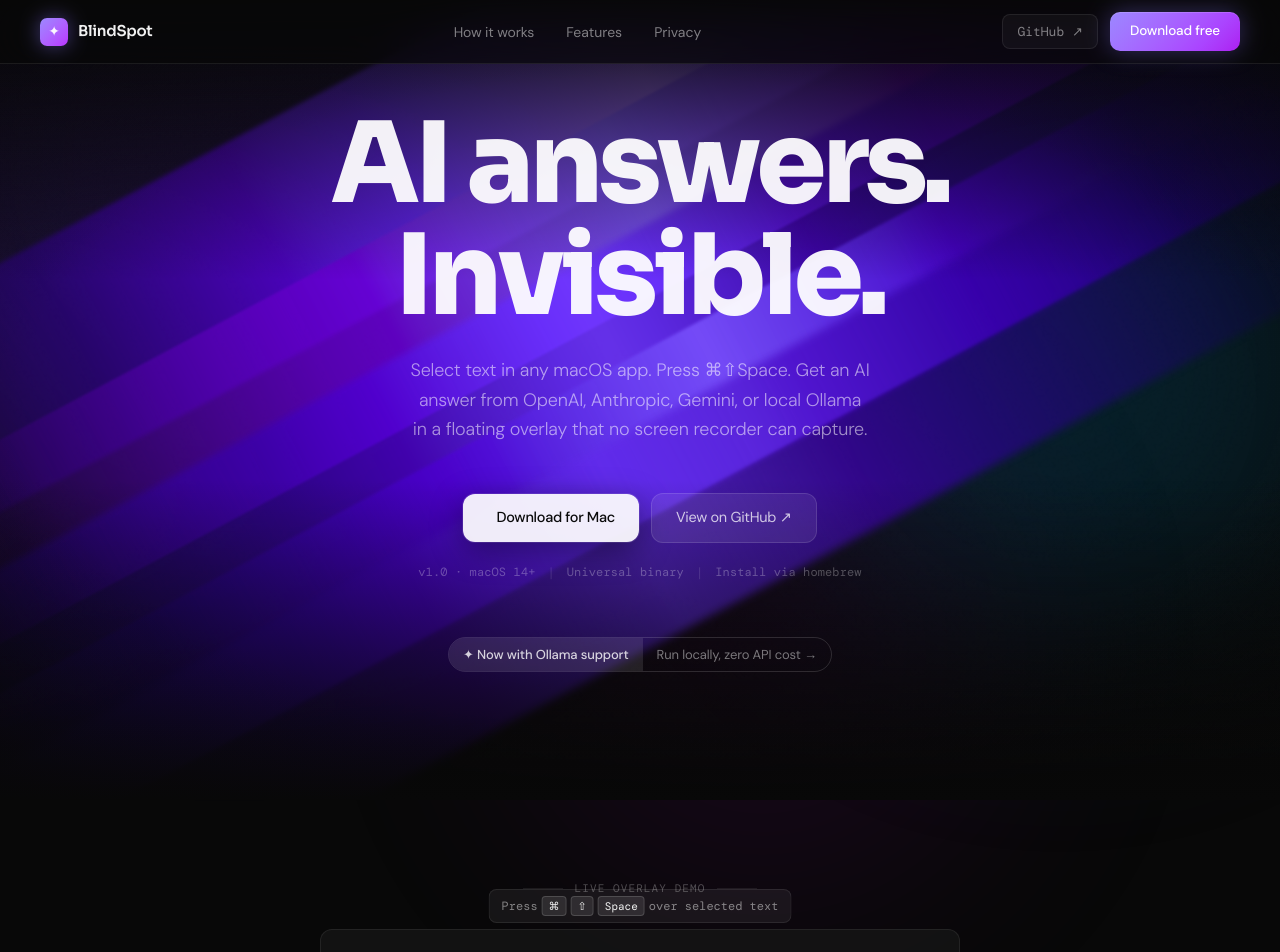
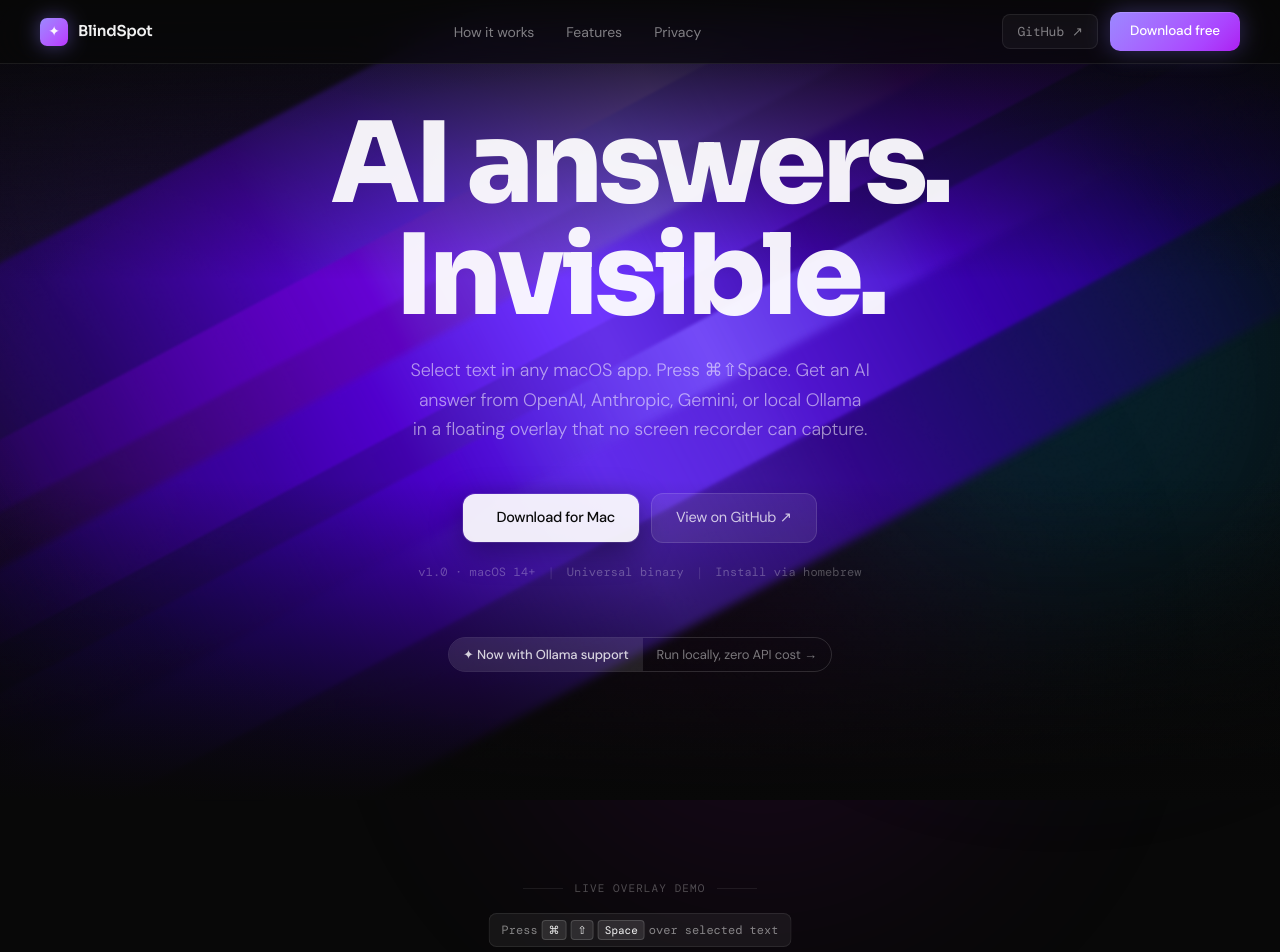
Before and after one commit to Nainounen/blindspot-landing, a Next.js app: page / in a window 1280 px wide. Shown: the top 952 px of the page. Built offline with nearby package versions, Linux system fonts and the light colour scheme.

Commit message:
fix: add missing MockupSection fix and favicon.ico to icons metadata

```diff
--- a/src/app/layout.tsx
+++ b/src/app/layout.tsx
@@ -42,6 +42,7 @@
   ],
   icons: {
     icon: [
+      { url: "/favicon.ico", type: "image/x-icon" },
       { url: "/favicon-16x16.png", sizes: "16x16", type: "image/png" },
       { url: "/favicon-32x32.png", sizes: "32x32", type: "image/png" },
     ],
--- a/src/components/MockupSection.tsx
+++ b/src/components/MockupSection.tsx
@@ -63,7 +63,7 @@
     <section style={{ padding: "80px 40px", display: "flex", flexDirection: "column", alignItems: "center", position: "relative", zIndex: 1 }}>
       <div style={{
         fontSize: 11, fontFamily: "var(--font-dm-mono)", textTransform: "uppercase",
-        letterSpacing: "0.1em", color: "var(--text-tertiary)", marginBottom: 32,
+        letterSpacing: "0.1em", color: "var(--text-tertiary)", marginBottom: 56,
         display: "flex", alignItems: "center", gap: 12,
       }}>
         <span style={{ display: "block", width: 40, height: 1, background: "var(--border)" }} />
```
